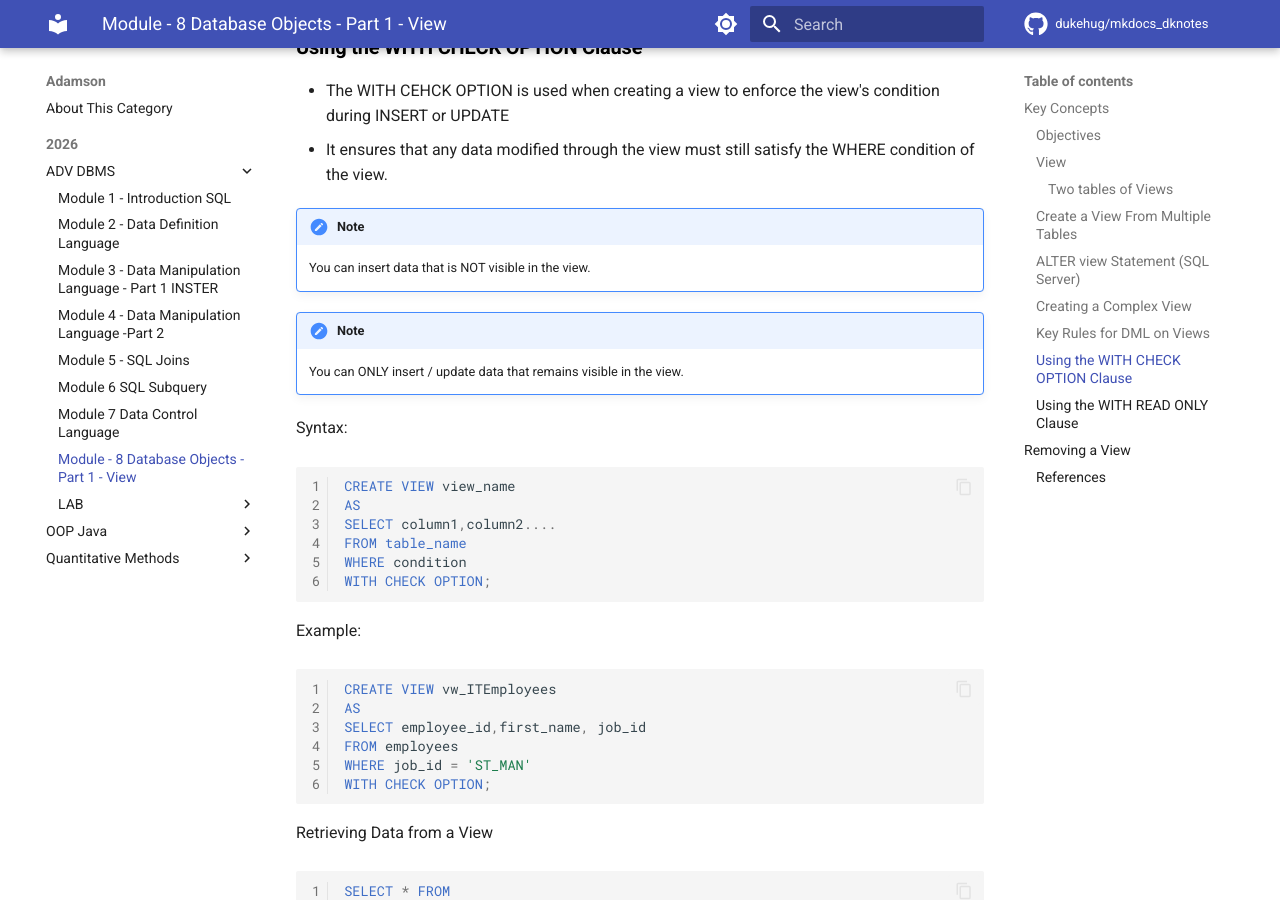
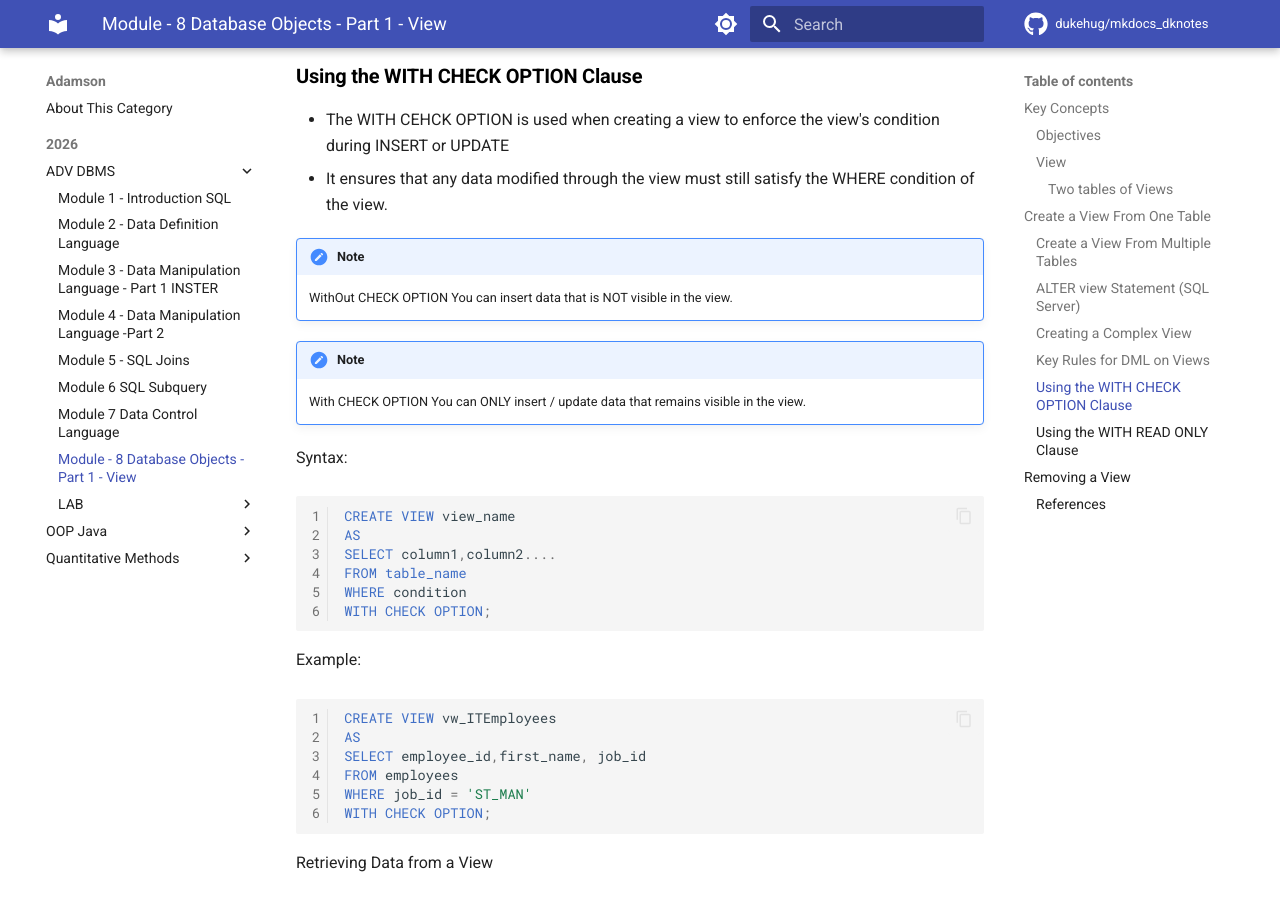
Before and after one commit to dukehug/mkdocs_dknotes, an MkDocs documentation site: the page built from docs/Adamson/2026/ADV_DBMS/Module-8-DatabaseObjects.md, in a window 1280 px wide and 900 px high, scrolled down 5996 px. Built offline with MkDocs 1.6.1 and Material for MkDocs 9.7.7, drawn with Linux system fonts in a browser that asks for light colours; comment, search, counter and statistics services are not loaded; part of the change alters nothing that is shown; some of the changed text lies outside the part shown.

```diff
--- a/docs/Adamson/2026/ADV_DBMS/Module-8-DatabaseObjects.md
+++ b/docs/Adamson/2026/ADV_DBMS/Module-8-DatabaseObjects.md
@@ -41,6 +41,9 @@ Author:  Duke Hsu
 | Contain functions             | No           | Yes           |
 | Contain groups of data        | No           | Yes           |
 | DML Operations through a view | Yes          | Not always    |
+
+
+
 ## Create a View From One Table
 
 Syntax:
@@ -202,7 +205,7 @@ ID_NUMBER                               LNAME                     ANN_SALARY
 
 ### Creating a Complex View
 
-!!!note WARING NOTE
+!!!note
 	 Complex views are mostly ready-only . Can include: INNER JOIN, LEFT JOIN, GROUP BY, HAVING , Subqueries.
 
 
@@ -290,11 +293,13 @@ department_id           department_name            TotalEmployees         AvgSal
 - It ensures that any data modified through the view must still satisfy the WHERE condition of the view.
 
 
-!!!note WithOut CHECK OPTION
+!!!note
+	 WithOut CHECK OPTION
 	 You can insert data that is NOT visible in the view.
 
 
-!!!note With CHECK OPTION
+!!!note
+	 With CHECK OPTION
 	 You can ONLY insert / update data that remains visible in the view.
 
 
```
